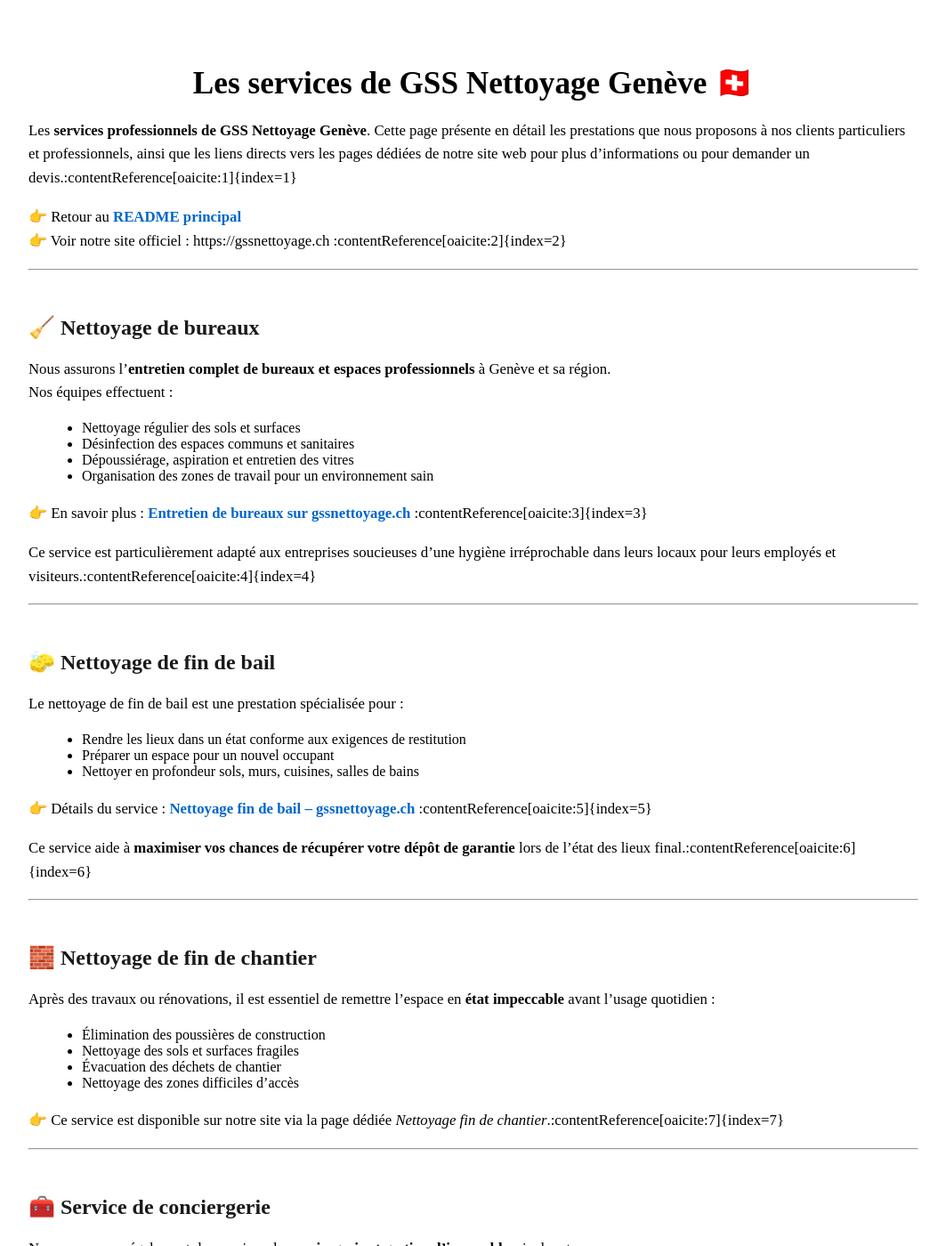
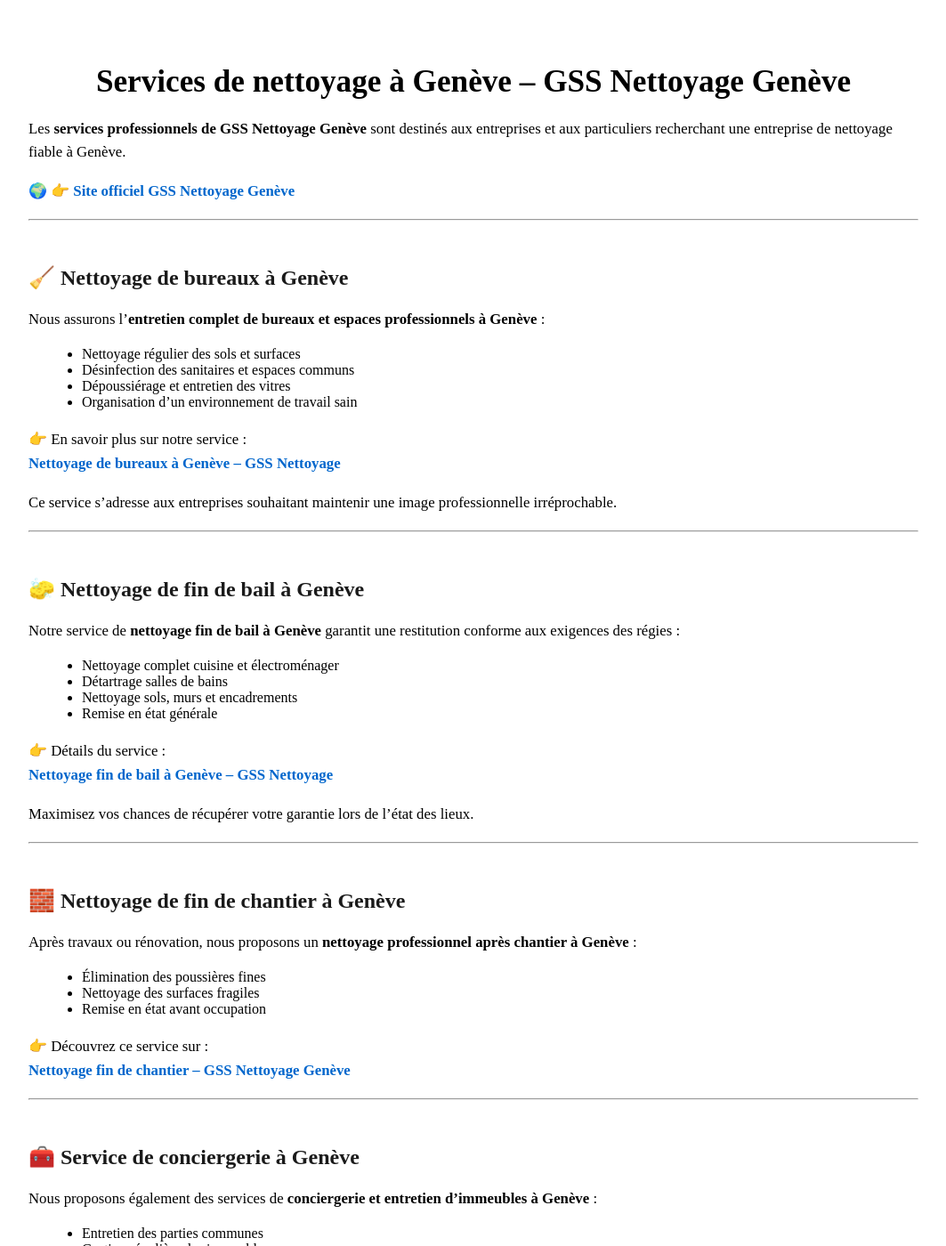
Before and after one commit to GSSnettoyage/gss_nettoyage_renovation_geneve_suisse, a Jekyll site: the page built from services-nettoyage-geneve.md, in a window 1280 px wide and 1400 px high. Shown: the whole window at 89% size, without its empty margins (108-1171 px from the left). Built offline with Jekyll 4.4.1, drawn with Linux system fonts in a browser that asks for light colours; some of the changed text lies outside the part shown.

Commit message:
services-nettoyage-geneve.md

```diff
--- a/services-nettoyage-geneve.md
+++ b/services-nettoyage-geneve.md
@@ -1,108 +1,109 @@
 ---
 layout: default
-title: "Services de nettoyage à Genève"
-description: "Description des services proposés par GSS Nettoyage Genève."
+title: "Services de nettoyage à Genève – GSS Nettoyage"
+description: "Découvrez les services de nettoyage à Genève proposés par GSS Nettoyage : bureaux, fin de bail, fin de chantier et conciergerie."
 permalink: /services-nettoyage-geneve/
 ---
 
-# Les services de GSS Nettoyage Genève 🇨🇭
+# Services de nettoyage à Genève – GSS Nettoyage Genève
 
-Les **services professionnels de GSS Nettoyage Genève**.
-Cette page présente en détail les prestations que nous proposons à nos clients particuliers et professionnels, ainsi que les liens directs vers les pages dédiées de notre site web pour plus d’informations ou pour demander un devis.:contentReference[oaicite:1]{index=1}
+Les **services professionnels de GSS Nettoyage Genève** sont destinés aux entreprises et aux particuliers recherchant une entreprise de nettoyage fiable à Genève.
 
-👉 Retour au [README principal](../README.md)
-👉 Voir notre site officiel : https://gssnettoyage.ch :contentReference[oaicite:2]{index=2}
+🌍 👉 **[Site officiel GSS Nettoyage Genève](https://gssnettoyage.ch)**
 
 ---
 
-## 🧹 Nettoyage de bureaux
+## 🧹 Nettoyage de bureaux à Genève
 
-Nous assurons l’**entretien complet de bureaux et espaces professionnels** à Genève et sa région.
-Nos équipes effectuent :
+Nous assurons l’**entretien complet de bureaux et espaces professionnels à Genève** :
 
 - Nettoyage régulier des sols et surfaces
-- Désinfection des espaces communs et sanitaires
-- Dépoussiérage, aspiration et entretien des vitres
-- Organisation des zones de travail pour un environnement sain
+- Désinfection des sanitaires et espaces communs
+- Dépoussiérage et entretien des vitres
+- Organisation d’un environnement de travail sain
 
-👉 En savoir plus : [Entretien de bureaux sur gssnettoyage.ch](https://gssnettoyage.ch/services-de-nettoyage-geneve-suisse/entretien-de-bureaux-a-geneve-suisse/) :contentReference[oaicite:3]{index=3}
+👉 En savoir plus sur notre service :
+**[Nettoyage de bureaux à Genève – GSS Nettoyage](https://gssnettoyage.ch/services-de-nettoyage-geneve-suisse/entretien-de-bureaux-a-geneve-suisse/)**
 
-Ce service est particulièrement adapté aux entreprises soucieuses d’une hygiène irréprochable dans leurs locaux pour leurs employés et visiteurs.:contentReference[oaicite:4]{index=4}
+Ce service s’adresse aux entreprises souhaitant maintenir une image professionnelle irréprochable.
 
 ---
 
-## 🧽 Nettoyage de fin de bail
+## 🧽 Nettoyage de fin de bail à Genève
 
-Le nettoyage de fin de bail est une prestation spécialisée pour :
+Notre service de **nettoyage fin de bail à Genève** garantit une restitution conforme aux exigences des régies :
 
-- Rendre les lieux dans un état conforme aux exigences de restitution
-- Préparer un espace pour un nouvel occupant
-- Nettoyer en profondeur sols, murs, cuisines, salles de bains
+- Nettoyage complet cuisine et électroménager
+- Détartrage salles de bains
+- Nettoyage sols, murs et encadrements
+- Remise en état générale
 
-👉 Détails du service : [Nettoyage fin de bail – gssnettoyage.ch](https://gssnettoyage.ch/services/nettoyage-fin-de-bail-2/) :contentReference[oaicite:5]{index=5}
+👉 Détails du service :
+**[Nettoyage fin de bail à Genève – GSS Nettoyage](https://gssnettoyage.ch/services/nettoyage-fin-de-bail-2/)**
 
-Ce service aide à **maximiser vos chances de récupérer votre dépôt de garantie** lors de l’état des lieux final.:contentReference[oaicite:6]{index=6}
+Maximisez vos chances de récupérer votre garantie lors de l’état des lieux.
 
 ---
 
-## 🧱 Nettoyage de fin de chantier
+## 🧱 Nettoyage de fin de chantier à Genève
 
-Après des travaux ou rénovations, il est essentiel de remettre l’espace en **état impeccable** avant l’usage quotidien :
+Après travaux ou rénovation, nous proposons un **nettoyage professionnel après chantier à Genève** :
 
-- Élimination des poussières de construction
-- Nettoyage des sols et surfaces fragiles
-- Évacuation des déchets de chantier
-- Nettoyage des zones difficiles d’accès
+- Élimination des poussières fines
+- Nettoyage des surfaces fragiles
+- Remise en état avant occupation
 
-👉 Ce service est disponible sur notre site via la page dédiée *Nettoyage fin de chantier*.:contentReference[oaicite:7]{index=7}
+👉 Découvrez ce service sur :
+**[Nettoyage fin de chantier – GSS Nettoyage Genève](https://gssnettoyage.ch)**
 
 ---
 
-## 🧰 Service de conciergerie
+## 🧰 Service de conciergerie à Genève
 
-Nous proposons également des services de **conciergerie et gestion d’immeubles**, incluant :
+Nous proposons également des services de **conciergerie et entretien d’immeubles à Genève** :
 
-- Entretien régulier des parties communes
-- Traitement des espaces partagés
-- Assistance logistique légère
+- Entretien des parties communes
+- Gestion régulière des immeubles
+- Intervention flexible et rapide
 
-👉 Plus d’informations via notre page principale *Conciergerie* sur gssnettoyage.ch.:contentReference[oaicite:8]{index=8}
+👉 Informations complètes :
+**[Conciergerie et entretien d’immeubles – GSS Nettoyage Genève](https://gssnettoyage.ch)**
 
 ---
 
-## 🧠 Pourquoi nous choisir ?
+## 🧠 Pourquoi choisir GSS Nettoyage Genève ?
 
-GSS Nettoyage Genève met en avant :
+✔ Entreprise locale spécialisée en nettoyage professionnel à Genève
+✔ Interventions rapides et personnalisées
+✔ Équipe expérimentée
+✔ Solutions adaptées aux entreprises et particuliers
 
-- Une équipe **professionnelle et expérimentée**
-- Une approche **sur mesure selon vos besoins**
-- Des produits respectueux de l’environnement
-- Une grande réactivité et flexibilité dans l’organisation des interventions :contentReference[oaicite:9]{index=9}
-
-📞 Besoin d’un devis ou d’une étude gratuite ?
-Rendez-vous directement sur notre page d’accueil ou contactez-nous via https://gssnettoyage.ch. :contentReference[oaicite:10]{index=10}
+📞 Besoin d’un devis gratuit ?
+👉 **[Demandez votre devis sur le site officiel GSS Nettoyage Genève](https://gssnettoyage.ch)**
 
 ---
 
-## 📍 Zones d’intervention
+## 📍 Zones d’intervention de GSS Nettoyage Genève
 
-Nous intervenons principalement à :
+Notre entreprise de nettoyage intervient à :
 
 - Genève
 - Carouge
 - Lancy
 - Vernier
 - Meyrin
-- Toute la Suisse romande et les environs :contentReference[oaicite:11]{index=11}
+- Canton de Genève
 
 ---
 
-## 🔗 Liens utiles
+## 📌 Informations NAP - Adresse à Genève
 
-- 👉 [README principal](../README.md)
-- 👉 Site officiel : https://gssnettoyage.ch :contentReference[oaicite:12]{index=12}
-- 👉 Nettoyage de bureaux : https://gssnettoyage.ch/services-de-nettoyage-geneve-suisse/entretien-de-bureaux-a-geneve-suisse/ :contentReference[oaicite:13]{index=13}
-- 👉 Nettoyage fin de bail : https://gssnettoyage.ch/services/nettoyage-fin-de-bail-2/ :contentReference[oaicite:14]{index=14}
+**GSS Nettoyage Genève**
+Rue Charles-Giron 12
+1203 Genève – Suisse
+
+🌍 Site officiel : **https://gssnettoyage.ch**
+
 ---
-Société GSS Nettoyage à Genève - Rue Charles-Giron 12 - 1203 Genève – Suisse
-- Site web officiel : https://gssnettoyage.ch
+
+Entreprise de nettoyage Genève | Nettoyage bureaux Genève | Nettoyage fin de bail Genève | Nettoyage professionnel Suisse
```
